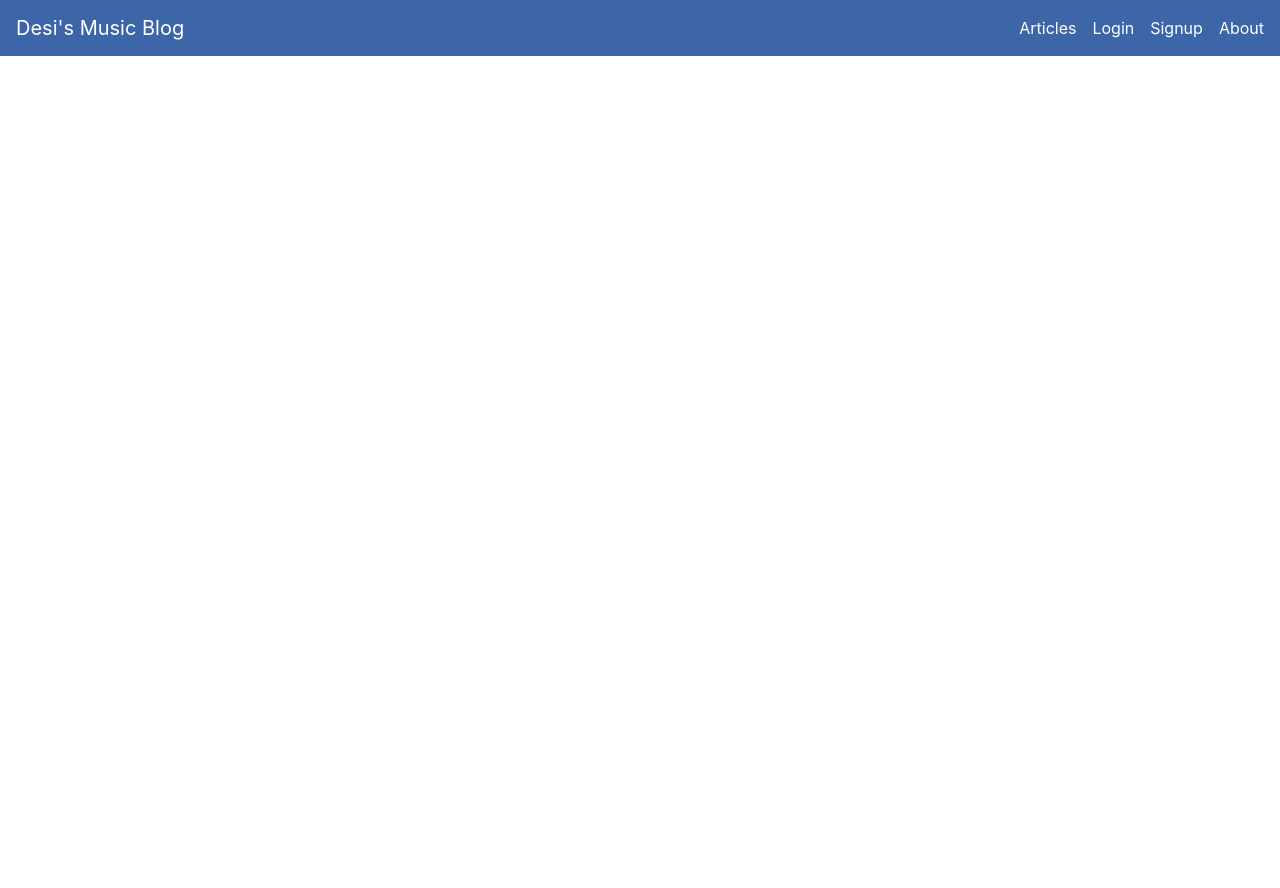
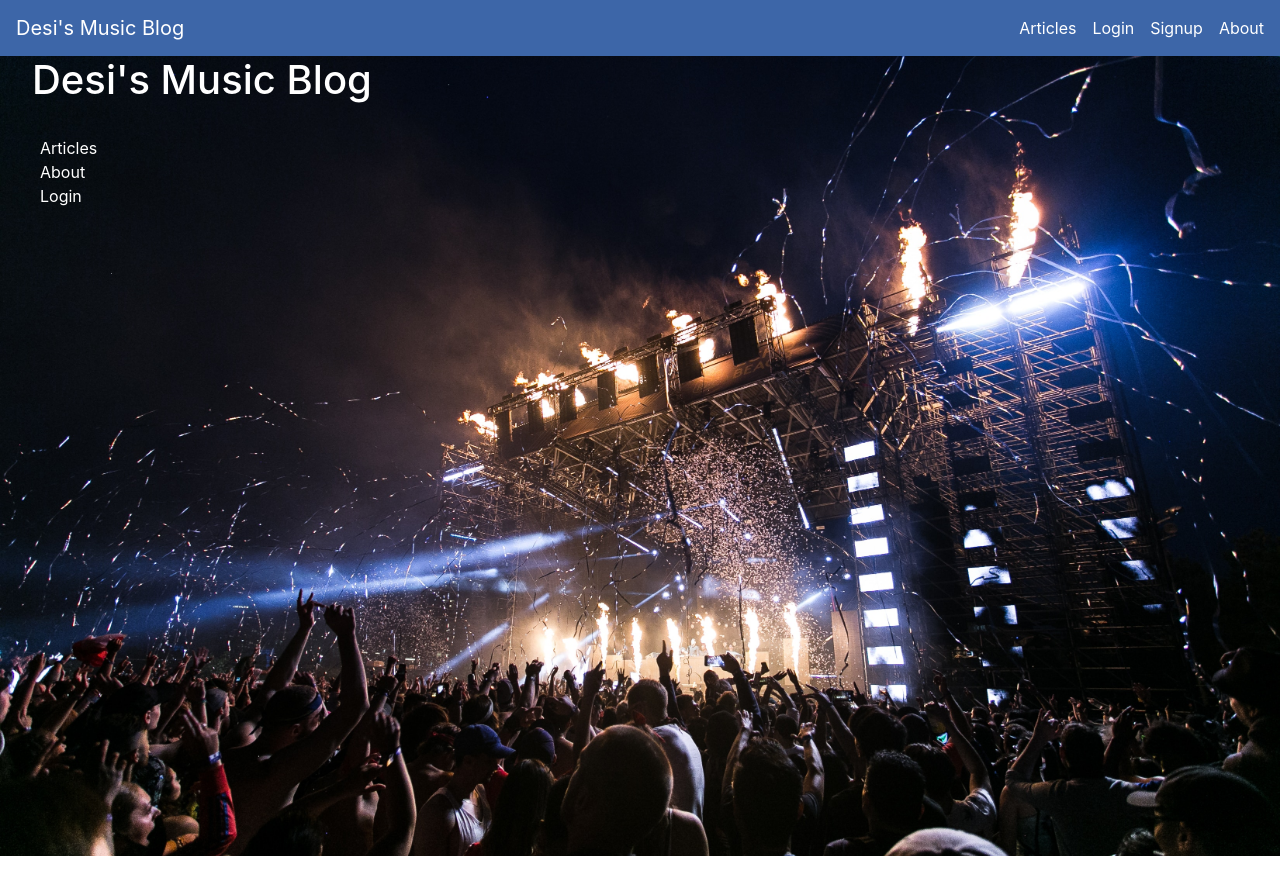
Before and after one commit to ddevaul/music-blog-frontend, a React (Create React App) app: page / in a window 1280 px wide. Before the commit the page ends 800 px from the top, so only its background shows below. Built offline with nearby package versions, Linux system fonts and the light colour scheme.

Commit message:
added process.env.PUBLIC_URL

```diff
--- a/src/App.js
+++ b/src/App.js
@@ -15,10 +15,10 @@ export default class App extends React.Component {
 
   render() {
     return(
-      <BrowserRouter>
+      <BrowserRouter basename={process.env.PUBLIC_URL}>
         <Nav></Nav>
         <Switch>
-          <Route exact path="/music-blog-frontend" render={() => <Home></Home>}></Route>
+          <Route exact path="/" render={() => <Home></Home>}></Route>
           <Route exact path="/articles" render={() => <Articles></Articles>}></Route>
           <Route exact path="/about" render={() => <About></About>}></Route>
           <Route component={Article} path="/article/:id"></Route>
--- a/src/components/home.js
+++ b/src/components/home.js
@@ -19,7 +19,7 @@ export default class Home extends React.Component {
           <li><a style={{ color: 'white' }} href='/articles'>Articles</a></li>
           <li><a style={{ color: 'white' }} href='/about'>About</a></li>
           <li><a style={{ color: 'white' }} href='/login'>Login</a></li>
-          <li><a style={{ color: 'white' }} href='/postarticle'>Post Article</a></li>
+          {/* <li><a style={{ color: 'white' }} href='/postarticle'>Post Article</a></li> */}
         </ul>
       </div>
     )
--- a/src/components/nav.js
+++ b/src/components/nav.js
@@ -39,7 +39,7 @@ export default class Nav extends React.Component {
     }
     return (
       <Navbar variant="light" style={navbarStyle}>
-        <Navbar.Brand style={textStyle} href="/music-blog-frontend">Desi's Music Blog</Navbar.Brand>
+        <Navbar.Brand style={textStyle} href="/">Desi's Music Blog</Navbar.Brand>
         <Navbar.Toggle />
         <Navbar.Collapse className="justify-content-end">
           {login}
```
